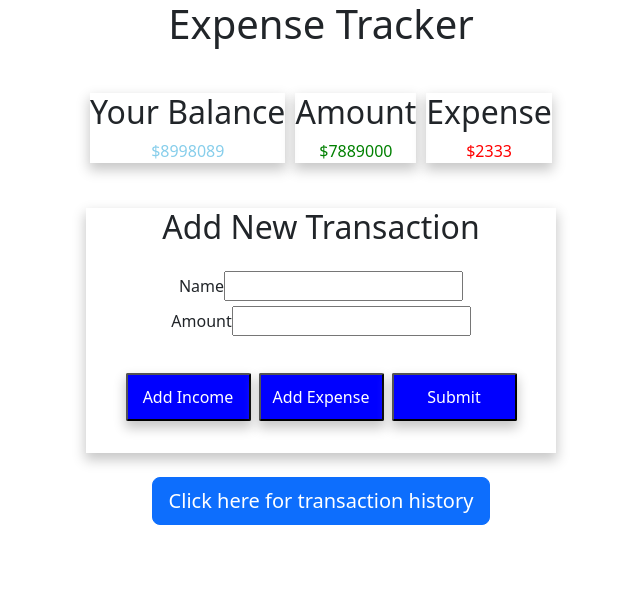
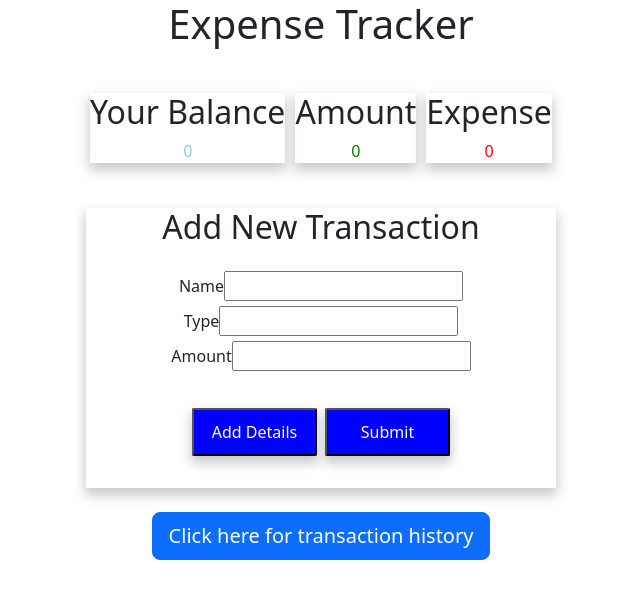
Before and after one commit to rishika0102/Expense-Tracker, a React (Create React App) app in the folder expense-tracker/: page / in a window 1280 px wide. Shown: the top 598 px of the page, without its empty margins (319-959 px from the left). Built offline with nearby package versions, Linux system fonts and the light colour scheme; no server answers.

Commit message:
transaction history changes

```diff
--- a/expense-tracker/src/components/Expense.js
+++ b/expense-tracker/src/components/Expense.js
@@ -1,20 +1,47 @@
-import React from 'react';
+import React,{useState, useEffect} from 'react';
+import ExpenseTracker from "./ExpenseTracker";
 
-function Expense({name, amount}) {
+function Expense({transactionDetails, income, expense}) {
+
+  console.log("transationDetail from expense", transactionDetails);
+  // const [income, setIncome] = useState(0);
+  // const [expense, setExpense] = useState(0);
+
+  // const calculatedExpense = () => {
+  //   let income = 0, expense = 0;
+  //   transactionDetails.forEach((data) => {
+  //     if(data.type !== 'expense') {
+  //       debugger
+  //       income = income + data.amount;
+  //     } else if(data.type === 'expense') {
+  //       expense = expense + data.amount;
+  //       setExpense(expense)
+  //     }
+  //   });
+  //   setIncome(income);
+  //   setExpense(expense);
+  // }
+
+  // useEffect(() => {
+  //   if(transactionDetails.length > 0) {
+  //    calculatedExpense();
+  //   }
+  // }, [])
+
   return (
    <div>
       <div className="expense-container">
         <div className="total-expense-heading">
         <h2>Your Balance</h2>
-        <div className="balance">$8998089</div>
+        <div className="balance">{income - expense}</div>
         </div>
         <div className="total-expense-heading">
         <h2>Amount</h2>
-        <div className="amount">$7889000</div>
+        <div className="amount">{income}</div>
         </div>
         <div className="total-expense-heading">
         <h2>Expense</h2>
-        <div className="expense">$2333</div>
+        <div className="expense">{expense}</div>
         </div>
       </div>
     </div>
--- a/expense-tracker/src/components/ExpenseTracker.js
+++ b/expense-tracker/src/components/ExpenseTracker.js
@@ -4,20 +4,86 @@ import ExpenseTrackerForm from './ExpenseTrackerForm';
 
 import 'bootstrap/dist/css/bootstrap.min.css';
 
+import {uniqueId} from '../utils';
+import api from '../api/transaction';
+import {useNavigate} from "react-router-dom";
+import {Button} from 'reactstrap';
+
+const transationData = [];
+const balanceData = [];
+
 function ExpenseTracker() {
 
-  const name = 0, amount = 0;
-  const transationDetails = [];
-  const [transaction, setTransaction] = useState();
+  const navigate = useNavigate();
+  const [income, setIncome] = useState(0);
+  const [expense, setExpense] = useState(0);
+  const [name, setName] = useState(0);
+  const [transactionDetails, setTransactionDetails] = useState();
+  const [balanceDetails, setbalanceDetails] = useState([]);
+
+  const getTransactionDetails = () => {
+    return api.get("/transaction").then((response) =>
+      setTransactionDetails(response.data)
+    );
+    calculatedExpense();
+  };
+  const getBalanceDetails = () => {
+    debugger
+    return api.get("/details").then((response) =>
+      setbalanceDetails(response.data)
+    );
+  };
+
+  const goToTransactionHistory = () => {
+    debugger
+    calculatedExpense();
+    navigate('/TransactionHistory', {state: balanceDetails});
+  };
+
+  const calculatedExpense = () => {
+    let income = 0, expense = 0, name="CurrentAccount";
+    debugger
+    transactionDetails.forEach((data) => {
+      console.log("data..", data);
+      if(data.type == 'income') {
+        income = income + data.amount;
+      } else if(data.type === 'expense') {
+        expense = expense + data.amount;
+      }
+    });
+    debugger
+    setIncome(income);
+    setExpense(expense);
+    setName(name);
+    debugger
+    const balances = income - expense;
+    debugger
+    getBalanceDetails();
+    const balanceDetail = {
+      id: uniqueId(),
+      name: name,
+      balance: (balances),
+      income: parseInt(income),
+      expense: parseInt(expense)
+    };
+    const response = api.post("/details",balanceDetail);
+    console.log("balanceDetail...", balanceDetail);
+  }
 
   useEffect(() => {
-  })
+    debugger
+    getTransactionDetails();
+    // getBalanceDetails();
+  }, [])
 
   return (
     <div className="app">
       <h1>Expense Tracker</h1>
-      <Expense name={name} amount={amount}/>
+      <Expense transactionDetails={transactionDetails} income={income} expense={expense} />
       <ExpenseTrackerForm/>
+      <Button className="btn-lg" color="primary" onClick={ () => goToTransactionHistory()}>
+          Click here for transaction history
+      </Button>
     </div>
   )
 }
--- a/expense-tracker/src/components/ExpenseTrackerForm.js
+++ b/expense-tracker/src/components/ExpenseTrackerForm.js
@@ -1,28 +1,23 @@
-import React, {useState} from 'react';
+import React, {useState, Component} from 'react';
 import {ToastContainer, toast} from 'react-toastify';
 import 'react-toastify/dist/ReactToastify.css';
 import { validName, validAmount } from './formValidate.js';
 import {uniqueId} from '../utils';
 import api from '../api/transaction';
-import {Button} from 'reactstrap';
-
-import {useNavigate} from "react-router-dom";
 
 function ExpenseTrackerForm() {
 
   const [name, setName] = useState();
+  const [type, setType] = useState();
   const [amount, setAmount] = useState();
-  const navigate = useNavigate();
-  const submitDetails = (e) => {
-    e.preventDefault();
-    console.log("submitted");
+  function submitDetails() {
+    debugger
+    if(!validAmount.test(amount)) {
+      console.log("submitted");
+    }
   }
 
-  const goToTransactionHistory = () => {
-    navigate('/TransactionHistory');
-  };
-
-  const addIncome = (e) => {
+  const addTransactionDetails = (e) => {
     if(!validName.test(name)) {
       toast.success("income name successfully added");
     } else {
@@ -30,7 +25,8 @@ function ExpenseTrackerForm() {
     }
     const transationDetail = {
       id: uniqueId(),
-      type: name,
+      name: name,
+      type: type,
       amount: parseInt(amount)
     };
     const response = api.post("/transaction", transationDetail);
@@ -48,29 +44,31 @@ function ExpenseTrackerForm() {
       <div className="transaction-form-container">
         <h2>Add New Transaction</h2>
         <div className="my-4">
-          <form onSubmit={(e) => submitDetails(e)}>
+          <form onSubmit={submitDetails}>
             <div className="transaction-field">
                <label>
                 Name
-                <input type="text" pattern="[a-zA-Z ]*$" value={name} onChange={(e) => setName(e.target.value)}/>
+                <input type="text" pattern="[a-zA-Z ]*$" value={name} required onChange={(e) => setName(e.target.value)}/>
+              </label>
+             </div>
+             <div className="transaction-field">
+               <label>
+                Type
+                <input type="text" pattern="[a-zA-Z ]*$" required value={type} onChange={(e) => setType(e.target.value)}/>
               </label>
              </div>
             <div className="transaction-field">
               <label>
                 Amount
-                <input type="number" max="9999999" value={amount} onChange={(e) => setAmount(e.target.value)}/>
+                <input type="number" validAmount={validAmount} required value={amount} onChange={(e) => setAmount(e.target.value)}/>
               </label>
              </div>
           </form>
-          <button className="transaction-form-button" onClick={(e) => addIncome(e)}>Add Income</button>
-          <button className="transaction-form-button" onClick={(e) => addExpense(e)}>Add Expense</button>
+          <button className="transaction-form-button" onClick={(e) => addTransactionDetails(e)}>Add Details</button>
           <button className="transaction-form-button" type="submit">Submit</button>
           <ToastContainer />
          </div>
       </div>
-      <Button className="btn-lg" color="primary" onClick={ () => goToTransactionHistory()}>
-          Click here for transaction history
-      </Button>
     </div>
   )
 }
--- a/expense-tracker/src/components/TransactionHistory.js
+++ b/expense-tracker/src/components/TransactionHistory.js
@@ -1,22 +1,29 @@
 import React, {useEffect, useState} from 'react';
 import 'bootstrap/dist/css/bootstrap.min.css';
-import {useNavigate} from "react-router-dom";
+import {useNavigate, useLocation} from "react-router-dom";
 import {Button} from 'reactstrap';
-import api from '../api/transaction';
 
-function TransactionHistory() {
+
+function TransactionHistory({balanceDetails}) {
 
   const navigate = useNavigate();
-  const [transactionDetails, setTransactionDetails] = useState();
-  const getTransactionDetails = () => {
-    debugger
-    const response = api.get("/transaction");
-    setTransactionDetails(response.data);
-  };
+  const balance = useLocation();
+  const [balanceHistory, setBalanceHistory] = useState([]);
+  console.log("transationDetail from history", balance.state);
+  console.log("transationDetail from history", balanceHistory);
 
-  useEffect(() =>{
-    getTransactionDetails();
-  })
+  const edit = () => {
+    // balance.state.map((data)=>{
+    //   if(data.name) {
+
+    //   }
+    // })
+    console.log("editing");
+  }
+
+  const deleteTransaction = () => {
+    console.log("deleting");
+  }
 
   return (
     <div className="transaction-history-container">
@@ -24,19 +31,21 @@ function TransactionHistory() {
       <table>
         <tbody>
           <tr>
+            <th>Name</th>
             <th>Your Balance</th>
             <th>Amount</th>
             <th>Expense</th>
             <th>Edit</th>
             <th>Delete</th>
           </tr>
-          {transactionDetails?.map((transaction) =>
-            <tr>
-              <td>{transaction.id}</td>
-              <td>{transaction.amount}</td>
-              <td>{transaction.amount}</td>
-              <td><button type="button" className="btn btn-outline-dark btn-sm">Edit</button></td>
-              <td><button type="button" className="btn btn-outline-dark btn-sms">Delete</button></td>}
+          {balance.state.map( (data) =>
+            <tr key={data.id}>
+              <td>{data.name}</td>
+              <td>{data.balance}</td>
+              <td>{data.income}</td>
+              <td>{data.expense}</td>
+              <td><button type="button" className="btn btn-outline-dark btn-sm" onClick={edit}>Edit</button></td>
+              <td><button type="button" className="btn btn-outline-dark btn-sms" onClick={deleteTransaction}>Delete</button></td>
             </tr>
           )}
         </tbody>
--- a/expense-tracker/src/components/formValidate.js
+++ b/expense-tracker/src/components/formValidate.js
@@ -1,4 +1,4 @@
 export const validName = new RegExp(
    "^([a-zA-Z])$"
 );
-export const validAmount = new RegExp('^(?=.*?[0-9]).{9,}$');
+export const validAmount = new RegExp('^(?=.*?[0-9]).{5,}$');
```
